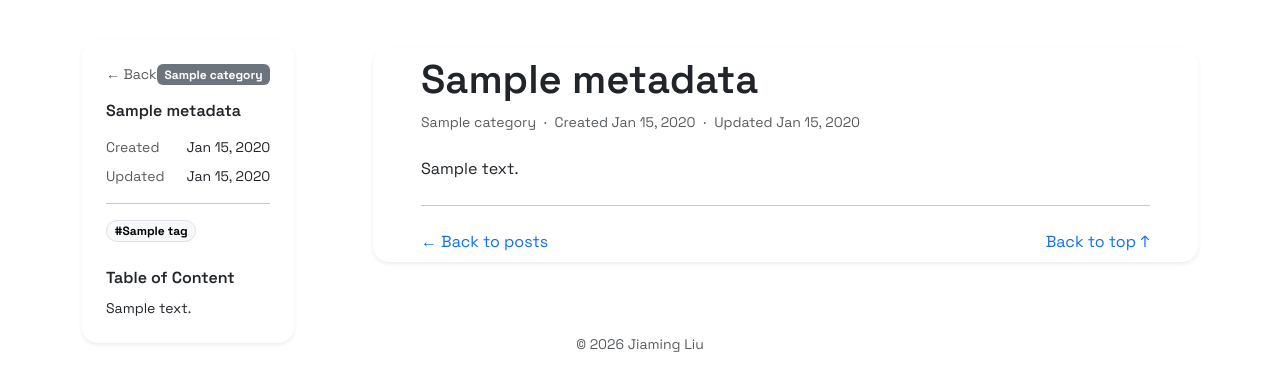
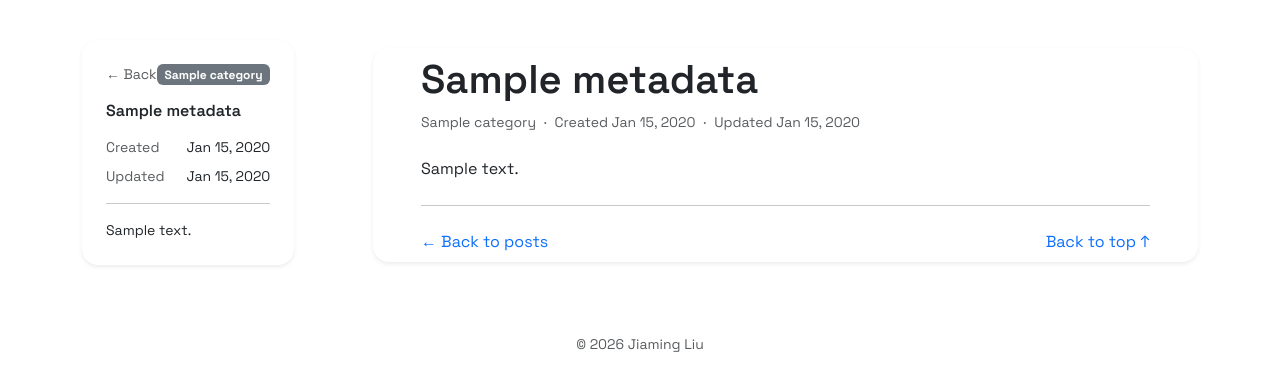
Before and after one commit to iamjiamingliu/iamjiamingliu.com, a Flask app: template templates/article.html in a window 1280 px wide. Shown: the part 56-447 px from the top of the page. Run offline with Flask 3, Linux system fonts and the light colour scheme; the template is opened without the code that fills it: most values are stand-ins (such as "Sample title", 1, 10 or a date in 2020); some libraries are stand-ins or nearby versions.

Commit message:
makes sidebar  cleaner

```diff
--- a/templates/article.html
+++ b/templates/article.html
@@ -31,25 +31,8 @@
                                     </div>
                                 </div>
 
-                                {% if article.metadata.tags %}
-                                    <hr class="my-3">
-                                    <div class="d-flex flex-wrap gap-2">
-                                        {% for tag in article.metadata.tags %}
-                                            <a class="badge rounded-pill text-bg-light border text-decoration-none"
-                                               href="{{ url_for('blogs', tag=tag) }}">
-                                                #{{ tag }}
-                                            </a>
-                                        {% endfor %}
-                                    </div>
-                                {% endif %}
-
-
                                 {% if article.table_of_content %}
-
-                                    <div class="mt-4 d-flex align-items-center justify-content-between mb-2">
-                                        <div class="fw-semibold">Table of Content</div>
-                                    </div>
-
+                                    <hr>
                                     {# Mobile-friendly collapsible TOC #}
                                     <details class="d-lg-none">
                                         <summary class="small text-muted">Show / hide</summary>
```
